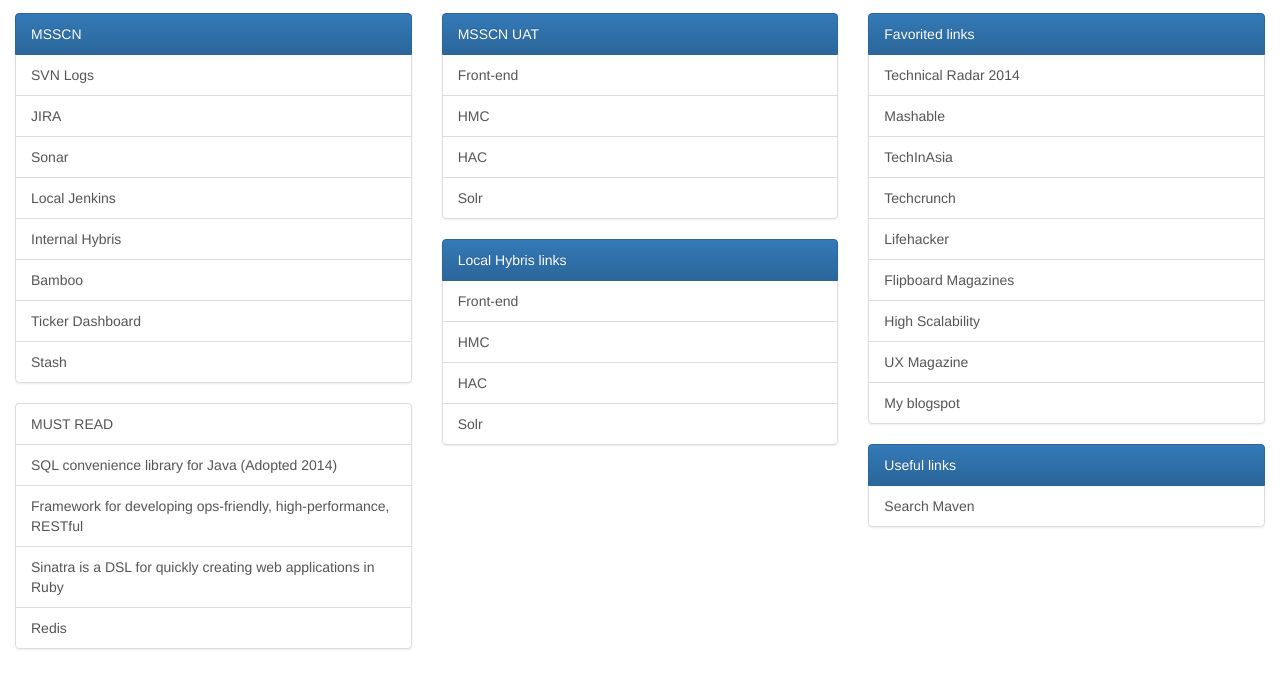
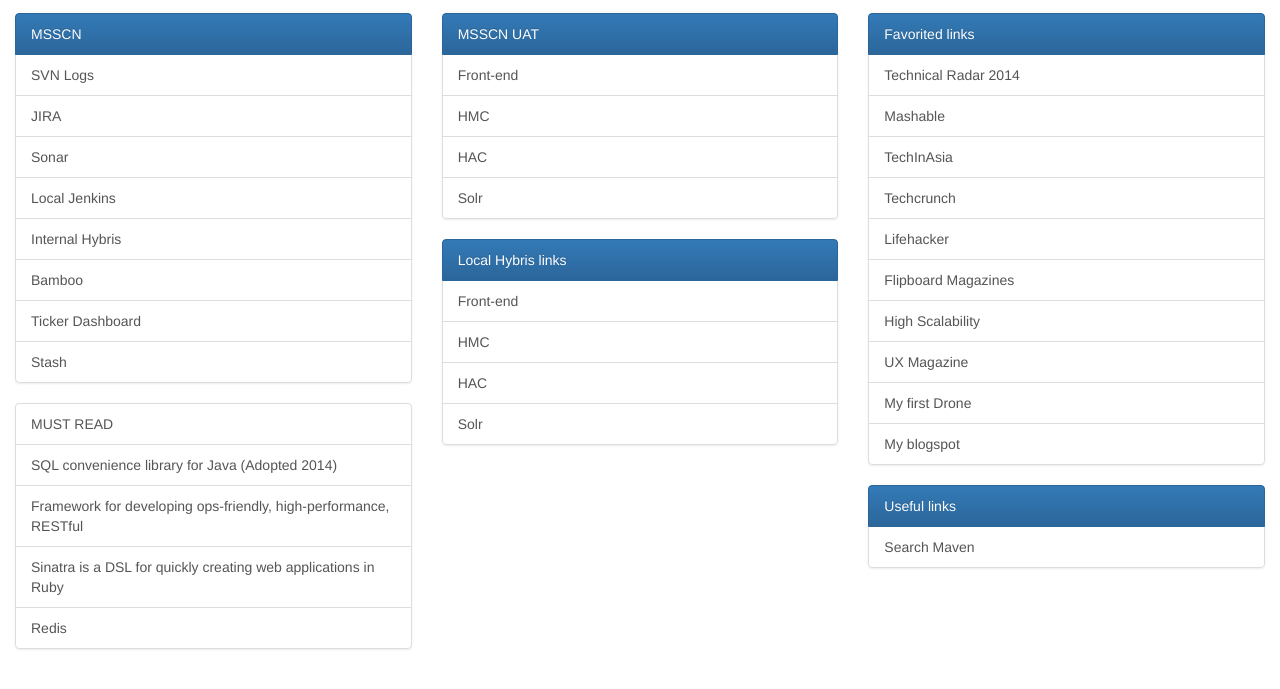
Before and after one commit to buondoi/buondoi.github.io, a plain HTML site: page index.html in a window 1280 px wide. Shown: the part 59-748 px from the top of the page. Drawn offline with nearby package versions, Linux system fonts and the light colour scheme.

Commit message:
Add http://myfirstdrone.com/

```diff
--- a/index.html
+++ b/index.html
@@ -83,6 +83,7 @@
 					<a href="https://about.flipboard.com/magazines/" class="list-group-item">Flipboard Magazines</a>
 					<a href="http://highscalability.com/" class="list-group-item">High Scalability</a>
 					<a href="http://uxmag.com/" class="list-group-item">UX Magazine</a>
+					<a href="http://myfirstdrone.com/" class="list-group-item">My first Drone</a>
 					<a href="http://buondoi1560.blogspot.com/" class="list-group-item">My blogspot</a>
 				</div>
 				<div class="list-group">
```
